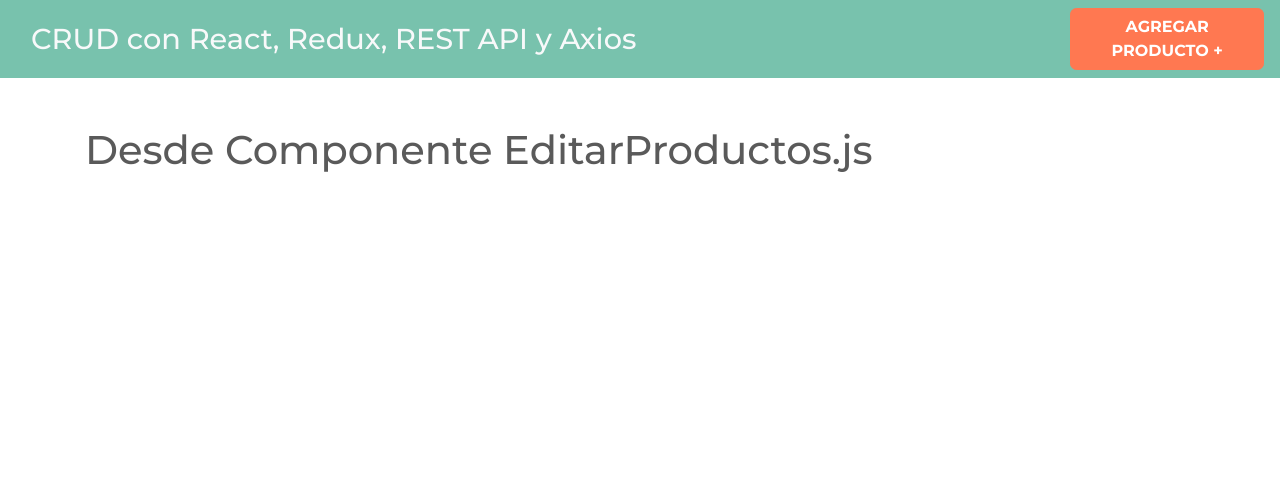
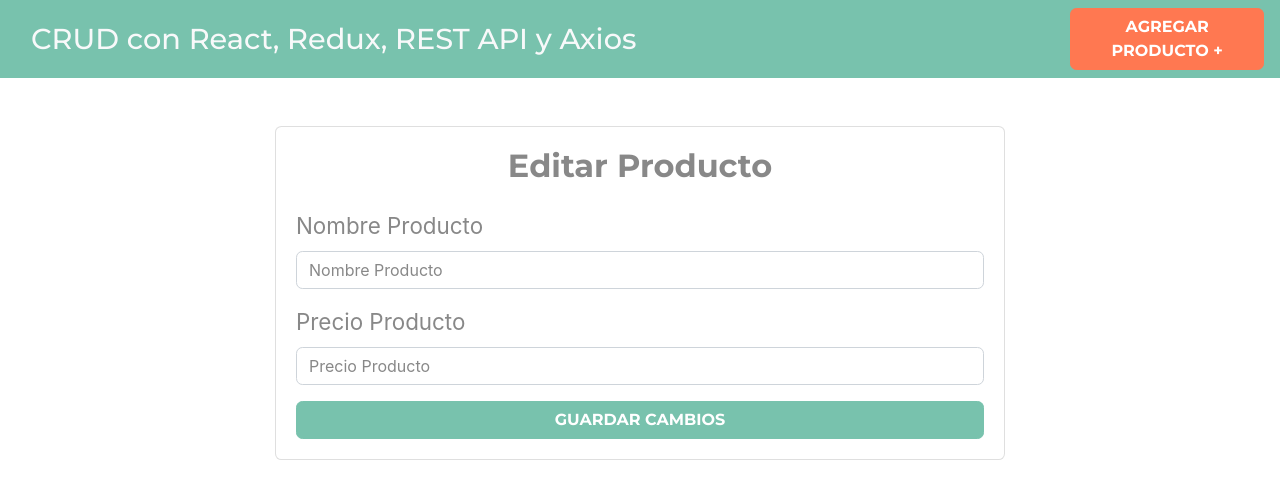
Before and after one commit to AJ-Romera/crud-redux, a React (Create React App) app: page /productos/editar/1 in a window 1280 px wide. Shown: the top 498 px of the page. Built offline with nearby package versions, Linux system fonts and the light colour scheme.

Commit message:
CHNG: Crea Listado de Productos y su Edición

```diff
--- a/src/components/EditarProducto.js
+++ b/src/components/EditarProducto.js
@@ -1,7 +1,48 @@
 import React from 'react';
 
 function EditarProducto() {
-    return <h1>Desde Componente EditarProductos.js</h1>;
+    return (
+        <div className='row justify-content-center'>
+            <div className='col-md-8'>
+                <div className='card'>
+                    <div className='card-body'>
+                        <h2 className='text-center mb-4 font-weight-bold'>
+                            Editar Producto
+                        </h2>
+
+                        <form>
+                            <div className='form-group'>
+                                <label>Nombre Producto</label>
+                                <input
+                                    type='text'
+                                    className='form-control'
+                                    placeholder='Nombre Producto'
+                                    name='nombre'
+                                />
+                            </div>
+
+                            <div className='form-group'>
+                                <label>Precio Producto</label>
+                                <input
+                                    type='number'
+                                    className='form-control'
+                                    placeholder='Precio Producto'
+                                    name='precio'
+                                />
+                            </div>
+
+                            <button
+                                type='submit'
+                                className='btn btn-primary font-weight-bold text-uppercase d-block w-100'
+                            >
+                                Guardar Cambios
+                            </button>
+                        </form>
+                    </div>
+                </div>
+            </div>
+        </div>
+    );
 }
 
 export default EditarProducto;
--- a/src/components/Productos.js
+++ b/src/components/Productos.js
@@ -1,7 +1,22 @@
 import React from 'react';
 
 function Productos() {
-    return <h1>Desde Componente Productos.js</h1>;
+    return (
+        <>
+            <h2 className='text-center my-5'>Listado de Productos</h2>
+
+            <table className='table table-striped'>
+                <thead className='bg-primary table-dark'>
+                    <tr>
+                        <th scope='col'>Nombre</th>
+                        <th scope='col'>Precio</th>
+                        <th scope='col'>Acciones</th>
+                    </tr>
+                    <tbody></tbody>
+                </thead>
+            </table>
+        </>
+    );
 }
 
 export default Productos;
```
